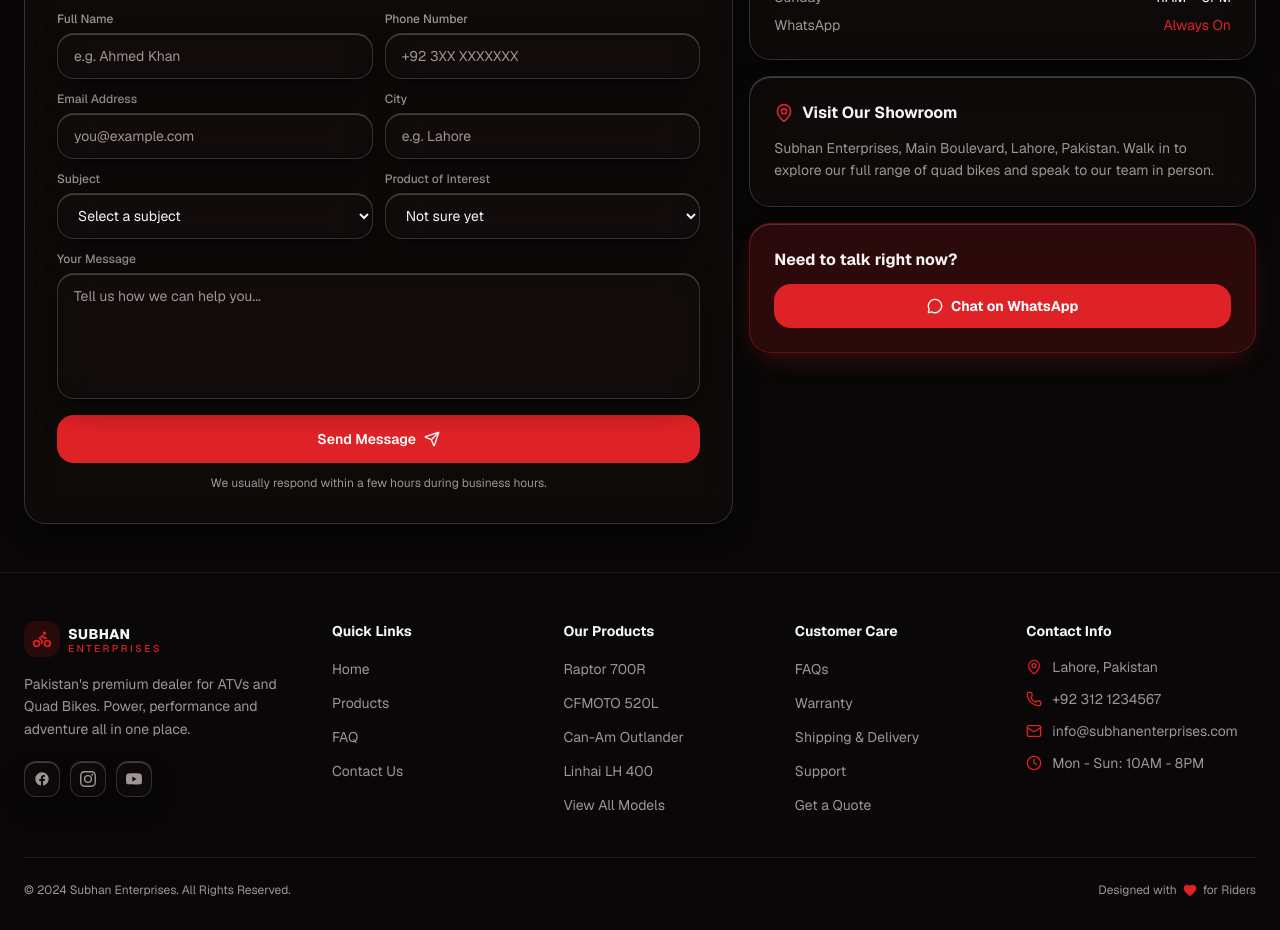
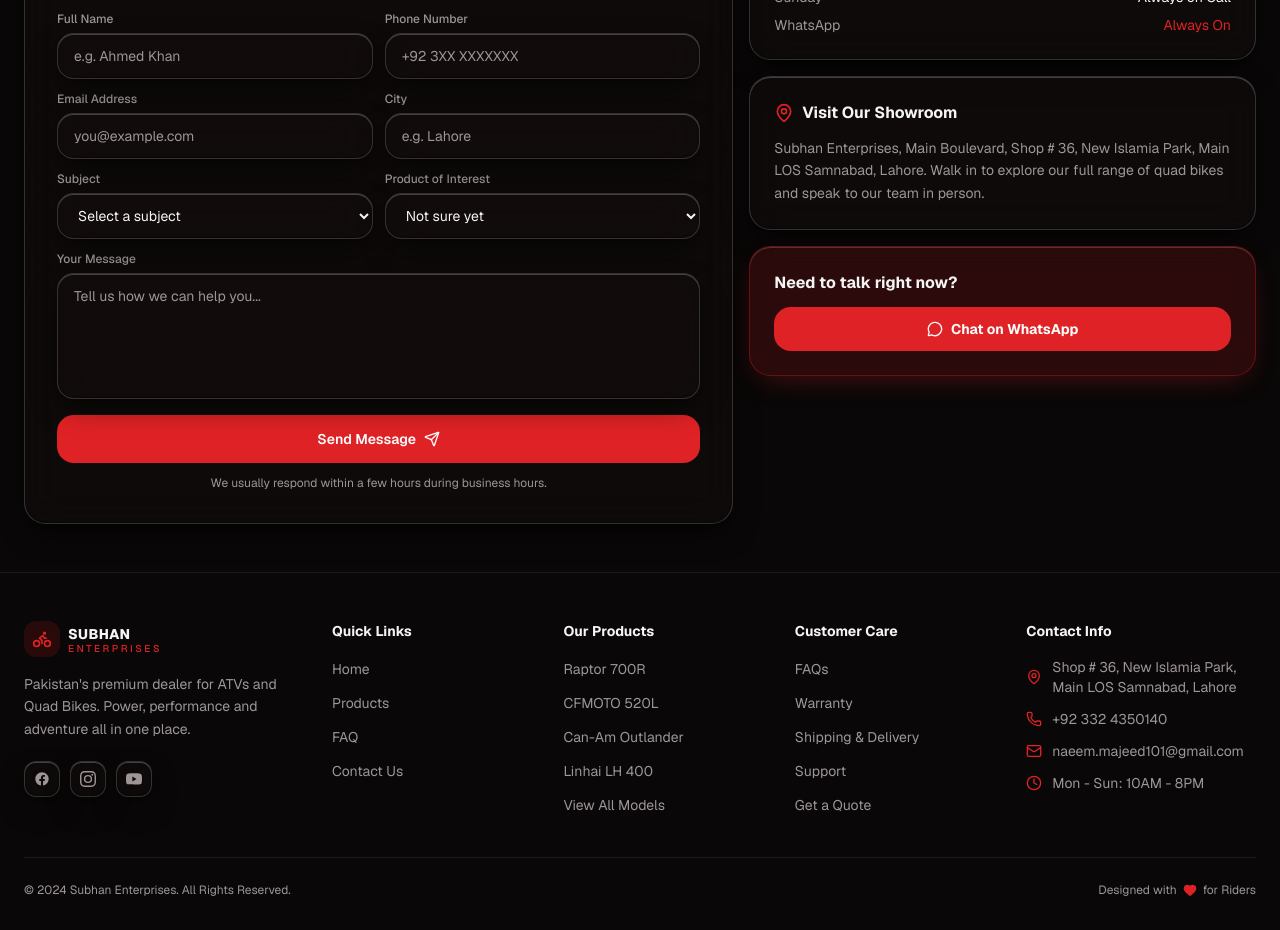
Before and after one commit to MuzamilTeamSeven/subhan-enterprises, a Next.js app: page /support in a window 1280 px wide. Shown: the part 1040-1970 px from the top of the page. Built offline with nearby package versions, Linux system fonts and the light colour scheme.

Commit message:
Business info updated

```diff
--- a/app/contact/page.tsx
+++ b/app/contact/page.tsx
@@ -15,22 +15,22 @@ const contactCards = [
   {
     icon: Phone,
     title: "Call Us",
-    lines: ["+92 312 1234567", "+92 42 35xxxxxx"],
+    lines: ["+92 332 4350140", "+92 42 35xxxxxx"],
     href: "tel:+923121234567",
     action: "Call now",
   },
   {
     icon: MessageCircle,
     title: "WhatsApp",
-    lines: ["+92 312 1234567", "Quick replies, 7 days a week"],
+    lines: ["+92 332 4350140", "Quick replies, 7 days a week"],
     href: "https://wa.me/923121234567",
     action: "Chat now",
   },
   {
     icon: Mail,
     title: "Email Us",
-    lines: ["info@subhanenterprises.com", "sales@subhanenterprises.com"],
-    href: "mailto:info@subhanenterprises.com",
+    lines: ["naeem.majeed101@gmail.com", "naeem.majeed101@gmail.com"],
+    href: "mailto:naeem.majeed101@gmail.com",
     action: "Send email",
   },
 ]
@@ -38,7 +38,7 @@ const contactCards = [
 const hours = [
   { day: "Monday - Friday", time: "10:00 AM - 8:00 PM" },
   { day: "Saturday", time: "10:00 AM - 8:00 PM" },
-  { day: "Sunday", time: "12:00 PM - 6:00 PM" },
+  { day: "Sunday", time: "Available on Call/WhatsApp" },
 ]
 
 export default function ContactPage() {
@@ -105,7 +105,7 @@ export default function ContactPage() {
                   <MapPin className="h-5 w-5 text-primary" /> Visit Our Showroom
                 </h3>
                 <p className="mt-2 text-sm leading-relaxed text-muted-foreground">
-                  Main Boulevard, Gulberg III,
+                  Shop # 36, New Islamia Park, Main LOS Samnabad, Lahore
                   <br />
                   Lahore, Punjab, Pakistan
                 </p>
--- a/app/shipping/page.tsx
+++ b/app/shipping/page.tsx
@@ -175,7 +175,7 @@ export default function ShippingPage() {
               href="tel:+923121234567"
               className="glass flex items-center justify-center gap-2 rounded-xl px-6 py-3 text-sm font-bold transition hover:border-primary hover:text-primary"
             >
-              <Phone className="h-4 w-4" /> +92 312 1234567
+              <Phone className="h-4 w-4" /> +92 332 4350140
             </a>
           </div>
         </div>
--- a/app/support/page.tsx
+++ b/app/support/page.tsx
@@ -27,23 +27,23 @@ const channels = [
   {
     icon: Phone,
     title: "Call Us",
-    value: "+92 312 1234567",
+    value: "+92 332 4350140",
     note: "Mon – Sun, 10AM – 8PM",
     href: "tel:+923121234567",
   },
   {
     icon: MessageCircle,
     title: "WhatsApp",
-    value: "+92 312 1234567",
+    value: "+92 332 4350140",
     note: "Fastest response for quick queries",
     href: "https://wa.me/923121234567",
   },
   {
     icon: Mail,
     title: "Email",
-    value: "info@subhanenterprises.com",
+    value: "naeem.majeed101@gmail.com",
     note: "We reply within 24 hours",
-    href: "mailto:info@subhanenterprises.com",
+    href: "mailto:naeem.majeed101@gmail.com",
   },
 ]
 
@@ -162,7 +162,7 @@ export default function SupportPage() {
                 </li>
                 <li className="flex justify-between">
                   <span>Sunday</span>
-                  <span className="text-foreground">11AM – 6PM</span>
+                  <span className="text-foreground">Always on Call</span>
                 </li>
                 <li className="flex justify-between">
                   <span>WhatsApp</span>
@@ -176,7 +176,7 @@ export default function SupportPage() {
                 <MapPin className="h-5 w-5 text-primary" /> Visit Our Showroom
               </h3>
               <p className="mt-3 text-sm leading-relaxed text-muted-foreground">
-                Subhan Enterprises, Main Boulevard, Lahore, Pakistan. Walk in to explore our full range of quad bikes
+                Subhan Enterprises, Main Boulevard, Shop # 36, New Islamia Park, Main LOS Samnabad, Lahore. Walk in to explore our full range of quad bikes
                 and speak to our team in person.
               </p>
             </div>
--- a/app/warranty/page.tsx
+++ b/app/warranty/page.tsx
@@ -175,7 +175,7 @@ export default function WarrantyPage() {
               href="tel:+923121234567"
               className="glass flex items-center justify-center gap-2 rounded-xl px-6 py-3 text-sm font-bold transition hover:border-primary hover:text-primary"
             >
-              <Phone className="h-4 w-4" /> +92 312 1234567
+              <Phone className="h-4 w-4" /> +92 332 4350140
             </a>
           </div>
         </div>
--- a/components/home-cta.tsx
+++ b/components/home-cta.tsx
@@ -41,7 +41,7 @@ export function HomeCta() {
               </span>
               <span>
                 <span className="block text-xs">Call us</span>
-                <span className="font-semibold text-foreground">+92 312 1234567</span>
+                <span className="font-semibold text-foreground">+92 332 4350140</span>
               </span>
             </a>
             <div className="flex items-center gap-3 text-sm text-muted-foreground">
@@ -50,7 +50,7 @@ export function HomeCta() {
               </span>
               <span>
                 <span className="block text-xs">Visit us</span>
-                <span className="font-semibold text-foreground">Gulberg III, Lahore</span>
+                <span className="font-semibold text-foreground">Shop # 36, New Islamia Park, Main LOS Samnabad, Lahore</span>
               </span>
             </div>
           </div>
--- a/components/navbar.tsx
+++ b/components/navbar.tsx
@@ -54,7 +54,7 @@ export function Navbar() {
         <div className="flex items-center gap-3">
           <div className="glass hidden items-center gap-4 rounded-xl px-4 py-2 xl:flex">
             <span className="flex items-center gap-1.5 text-xs text-muted-foreground">
-              <MapPin className="h-3.5 w-3.5 text-primary" /> Lahore, Pakistan
+              <MapPin className="h-3.5 w-3.5 text-primary" /> Main LOS Samnabad, Lahore
             </span>
             <span className="h-4 w-px bg-border" />
             <span className="flex items-center gap-1.5 text-xs text-muted-foreground">
--- a/components/site-footer.tsx
+++ b/components/site-footer.tsx
@@ -109,13 +109,13 @@ export function SiteFooter() {
           <h4 className="text-sm font-bold text-foreground">Contact Info</h4>
           <ul className="mt-4 space-y-3 text-sm text-muted-foreground">
             <li className="flex items-center gap-2.5">
-              <MapPin className="h-4 w-4 shrink-0 text-primary" /> Lahore, Pakistan
+              <MapPin className="h-4 w-4 shrink-0 text-primary" /> Shop # 36, New Islamia Park, Main LOS Samnabad, Lahore
             </li>
             <li className="flex items-center gap-2.5">
-              <Phone className="h-4 w-4 shrink-0 text-primary" /> +92 312 1234567
+              <Phone className="h-4 w-4 shrink-0 text-primary" /> +92 332 4350140
             </li>
             <li className="flex items-center gap-2.5">
-              <Mail className="h-4 w-4 shrink-0 text-primary" /> info@subhanenterprises.com
+              <Mail className="h-4 w-4 shrink-0 text-primary" /> naeem.majeed101@gmail.com
             </li>
             <li className="flex items-center gap-2.5">
               <Clock className="h-4 w-4 shrink-0 text-primary" /> Mon - Sun: 10AM - 8PM
```
Also changed, not shown: 1 other file (tests, documents, lock files or other folders).
